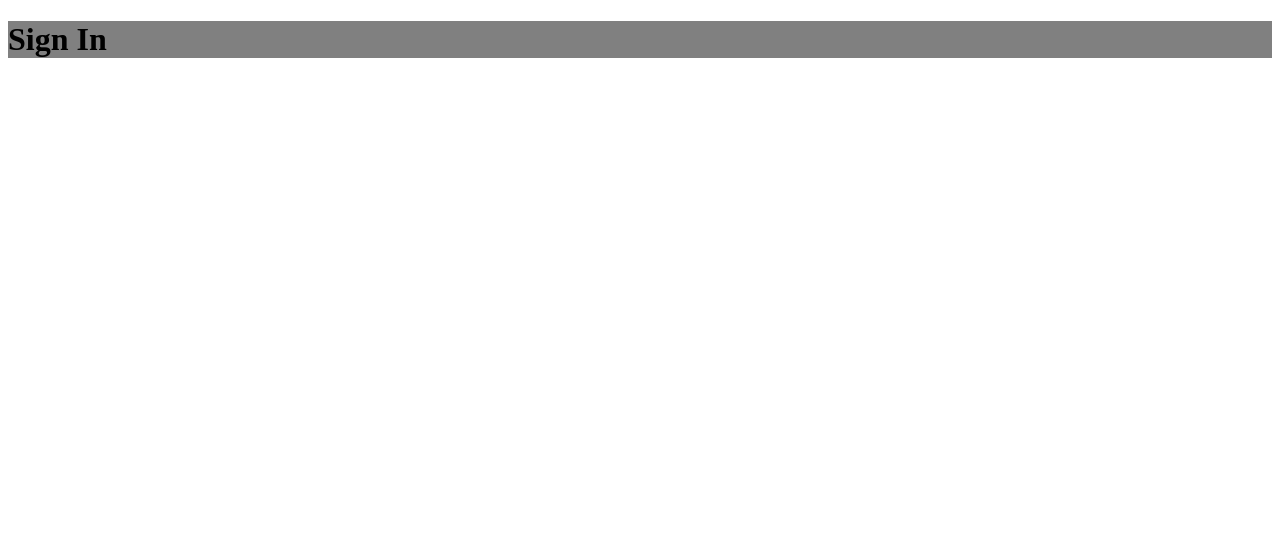
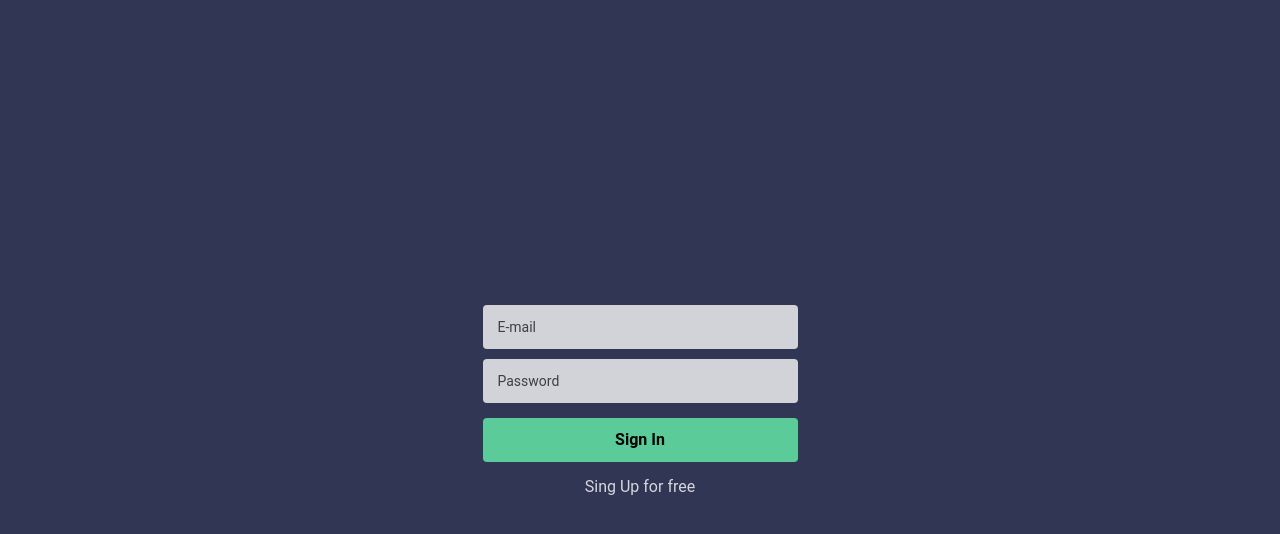
Before and after one commit to mardsonferreira/dotaks, a React (Create React App) app in the folder front-end/: page / in a window 1280 px wide. Shown: the top 534 px of the page. Built offline with nearby package versions, Linux system fonts and the light colour scheme.

Commit message:
Creating singIn page design

```diff
--- a/front-end/package.json
+++ b/front-end/package.json
@@ -12,6 +12,7 @@
     "@types/react-dom": "^17.0.0",
     "eslint-config-airbnb-typescript": "^14.0.0",
     "history": "^5.0.1",
+    "polished": "^4.1.3",
     "prop-types": "^15.7.2",
     "react": "^17.0.2",
     "react-dom": "^17.0.2",
--- a/front-end/src/App.tsx
+++ b/front-end/src/App.tsx
@@ -6,10 +6,15 @@
 import Routes from "./routes";
 import history from "./services/history";
 
+import GlobalStyle from "./styles/global";
+
 export default function App() {
     return (
         <Router history={history}>
-            <Routes />
+            <>
+                <Routes />
+                <GlobalStyle />
+            </>
         </Router>
     );
 }
--- a/front-end/src/pages/SignIn/index.tsx
+++ b/front-end/src/pages/SignIn/index.tsx
@@ -1,9 +1,20 @@
-import React from "react"
+import React from "react";
+import { Link } from "react-router-dom";
 
 // import { Container } from './styles';
 
 const SignIn: React.FC = () => {
-    return <h1>Sign In</h1>
-}
+    return (
+        <>
+            <form>
+                <input type="email" placeholder="E-mail" />
+                <input type="password" placeholder="Password" />
 
-export default SignIn
+                <button type="submit">Sign In</button>
+                <Link to="/register">Sing Up for free</Link>
+            </form>
+        </>
+    );
+};
+
+export default SignIn;
--- a/front-end/src/pages/_layouts/auth/index.tsx
+++ b/front-end/src/pages/_layouts/auth/index.tsx
@@ -2,10 +2,14 @@
 
 import { AuthLayoutProps } from "./types";
 
-import { Wrapper } from "./styles";
+import { Wrapper, Content } from "./styles";
 
 const AuthLayout: React.FC = ({ children }: AuthLayoutProps) => {
-    return <Wrapper>{children}</Wrapper>;
+    return (
+        <Wrapper>
+            <Content>{children}</Content>
+        </Wrapper>
+    );
 };
 
 export default AuthLayout;
--- a/front-end/src/pages/_layouts/auth/styles.ts
+++ b/front-end/src/pages/_layouts/auth/styles.ts
@@ -1,6 +1,69 @@
 import styled from "styled-components";
+import { darken } from "polished";
 
 export const Wrapper = styled.div`
     height: 100%;
-    background: gray;
+    background: #303654;
+    display: flex;
+    justify-content: center;
+    align-items: center;
 `;
+
+export const Content = styled.div`
+    width: 100%;
+    max-width: 315px;
+    text-align: center;
+
+    form {
+        display: flex;
+        flex-direction: column;
+
+        input {
+            background: rgba(250, 250, 250, 0.8);
+            border: 0;
+            border-radius: 4px;
+            height: 44px;
+            padding: 0 15px;
+            color: rgba(0, 0, 0, 0.9);
+            margin: 0 0 10px;
+
+            &::placeholder {
+                color: rgba(0, 0, 0, 0.7);
+            }
+        }
+
+        span {
+            color: #fb6f91;
+            align-self: flex-start;
+            margin: 0 0 10px;
+            font-weight: bold;
+        }
+
+        button {
+            margin: 5px 0 0;
+            height: 44px;
+            background: #5ccb9a;
+            font-weight: bold;
+            color: #040404;
+            border: 0;
+            border-radius: 4px;
+            font-size: 16px;
+            transition: background 0.2s;
+
+            &:hover {
+                background: ${darken(0.03, "#5ccb9a")};
+            }
+        }
+
+        a {
+            color: #fff;
+            margin-top: 15px;
+            font-size: 16px;
+            opacity: 0.8;
+
+            &:hover {
+                opacity: 1;
+            }
+        }
+    }
+`;
--- /dev/null
+++ b/front-end/src/styles/global.ts
@@ -0,0 +1,40 @@
+import { createGlobalStyle } from "styled-components";
+
+export default createGlobalStyle`
+    @import url('https://fonts.googleapis.com/css2?family=Roboto:wght@400;700&display=swap');
+
+    * {
+        margin: 0;
+        padding: 0;
+        outline: 0;
+        box-sizing: border-box;
+    }
+
+    *:focus {
+        outline: 0;
+    }
+
+    html, body, #root {
+        height: 100%;
+    }
+
+    body {
+        -webkit-font-smoothing: antialiased;
+    }
+
+    body, input, button {
+        font: 14px "Roboto", sans-serif;
+    }
+
+    a {
+        text-decoration: none;
+    }
+
+    ul {
+        list-style: none;
+    }
+
+    button {
+        cursor: pointer;
+    }
+`;
```
Also changed, not shown: 1 other file (tests, documents, lock files or other folders).
